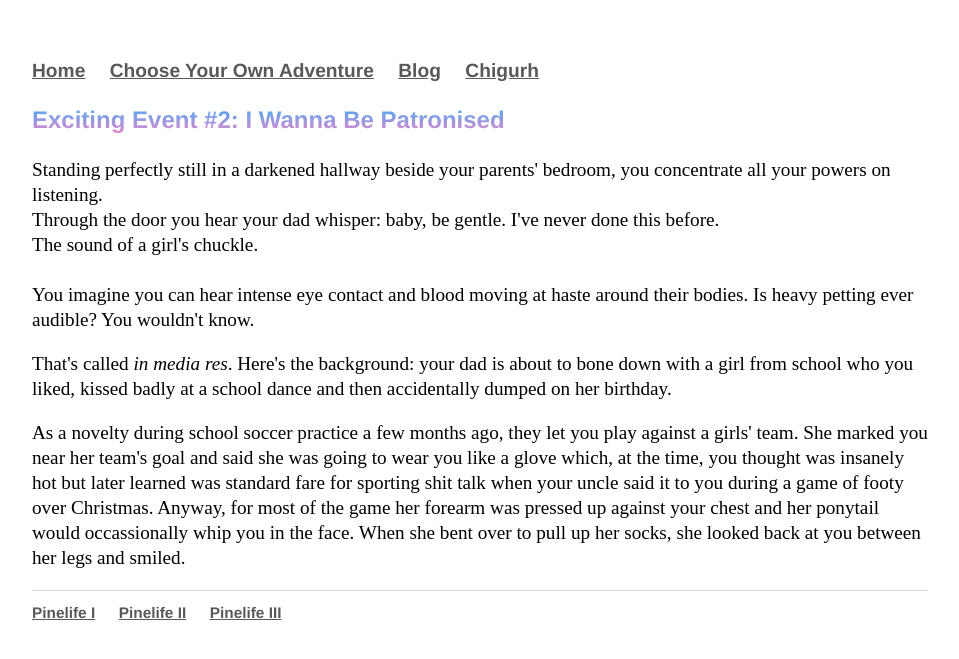
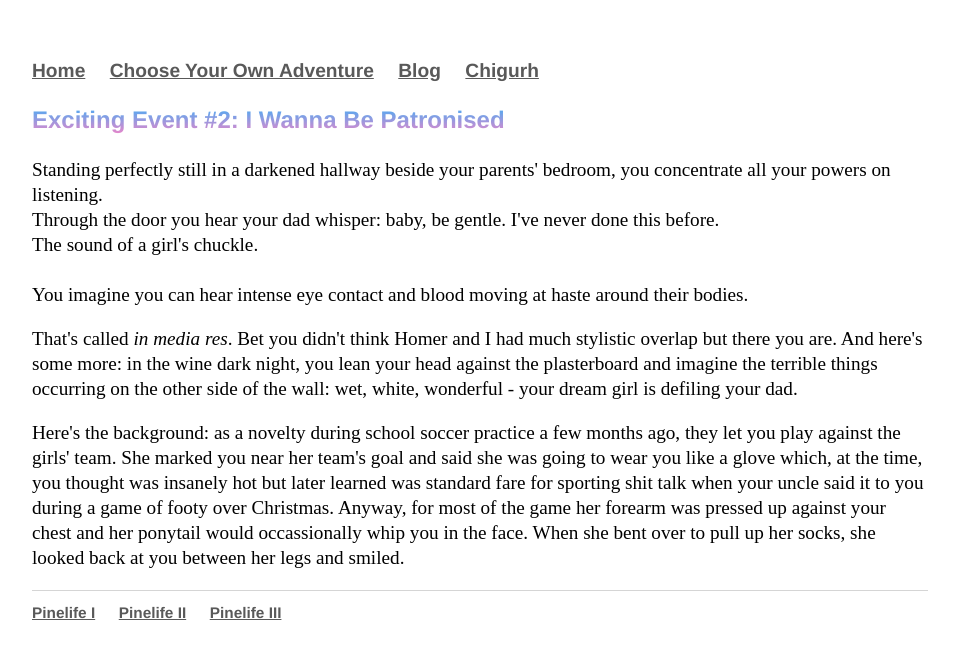
Before and after one commit to Pinelife/pinelife.github.io, a Jekyll site: the page built from Hellhole/excitingevent2.html, in a window 1280 px wide. Shown: the top 659 px of the page, without its empty margins (160-1119 px from the left). Built offline with Jekyll 4.4.1, drawn with Linux system fonts in a browser that asks for light colours.

Commit message:
Update excitingevent2.html

```diff
--- a/Hellhole/excitingevent2.html
+++ b/Hellhole/excitingevent2.html
@@ -10,15 +10,15 @@ title: Pinelife
   Through the door you hear your dad whisper: baby, be gentle. I've never done this before.<br/>
   The sound of a girl's chuckle.<br/>
   <br/>
-  You imagine you can hear intense eye contact and blood moving at haste around their bodies. Is heavy petting ever audible?
-  You wouldn't know.
+  You imagine you can hear intense eye contact and blood moving at haste around their bodies.
 </p>
 <p>
-  That's called <i>in media res</i>. Here's the background: your dad is about to bone down with a girl from school
-  who you liked, kissed badly at a school dance and then accidentally dumped on her birthday.
-</p>
+  That's called <i>in media res</i>. Bet you didn't think Homer and I had much stylistic overlap but there you are. And here's
+  some more: in the wine dark night, you lean your head against the plasterboard and imagine the terrible things occurring on
+  the other side of the wall: wet, white, wonderful - your dream girl is defiling your dad.
+ </p>
 <p>
-  As a novelty during school soccer practice a few months ago, they let you play against a girls' team. She marked you near her team's
+  Here's the background: as a novelty during school soccer practice a few months ago, they let you play against the girls' team. She marked you near her team's
   goal and said she was going to wear you like a glove which, at the time, you thought was insanely hot but later learned was
   standard fare for sporting shit talk when your uncle said it to you during a game of footy over Christmas. Anyway, for most of the game
   her forearm was pressed up against your chest and her ponytail would occassionally whip you in the face. When she bent over to
```
